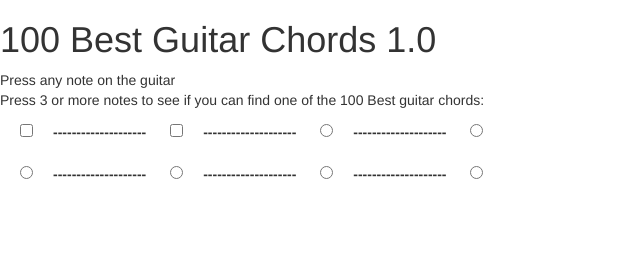
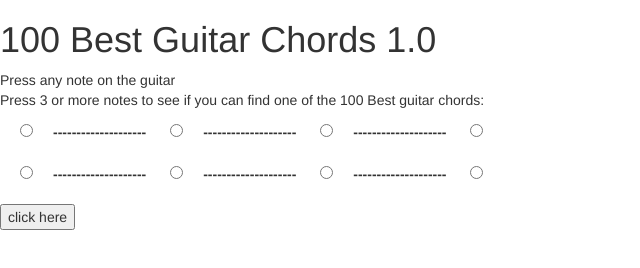
Before and after one commit to jessecallahan/guitar-project, a plain HTML site: page index.html in a window 1280 px wide. Shown: the whole page, without its empty margins (0-640 px from the left). Drawn offline with Linux system fonts and the light colour scheme.

Commit message:
adds radio input types, adds buttons, makes sure everything appends correctly

```diff
--- a/index.html
+++ b/index.html
@@ -12,17 +12,19 @@
     Press 3 or more notes to see if you can find one of the 100 Best guitar chords:
   </p>
 
+  <form id = "in">
+
 <div id="two" class="row">
     	<div class="col-lg-12">
     		<div class="form-group">
     			<label class='submit'>
-    		<input type="checkbox" class = "cehckbox checkbox-circle name="a2" value="a2" >--------------------</label>
+    		<input type="radio" class = "submit" name= "secondstring" value="a2">--------------------</label>
     		<label class='submit'>
-    		<input type="checkbox" name="b2" value="b2" >--------------------</label>
+    		<input type="radio" name="secondstring" value="b2" >--------------------</label>
     		<label class='submit'>
-    		<input type="radio" name="c2" value="c2" >--------------------</label>
+    		<input type="radio" name="secondstring" value="c2" >--------------------</label>
     		<label class='submit'>
-    		<input type="radio" name="d2" value="d2" ></label>
+    		<input type="radio" name="secondstring" value="d2" ></label>
 <!-- <Label is here for placement of error message-> -->
     	<label for="ownership" class="error" style="display:none;">Not 3 or more notes</label>
         </div>
@@ -33,19 +35,22 @@
     <div class="col-lg-12">
         <div class="form-group">
             <label class='submit'>
-                <input type="radio" name="a1" value="a1" >--------------------</label>
+                <input type="radio" name="firststring" value="a1" >--------------------</label>
                 <label class='submit'>
-                <input type="radio" name="b1" value="b1" >--------------------</label>
+                <input type="radio" name="firststring" value="b1" >--------------------</label>
                 <label class='submit'>
-                <input type="radio" name="c1" value="c1" >--------------------</label>
+                <input type="radio" name="firststring" value="c1" >--------------------</label>
                 <label class='submit'>
-                <input type="radio" name="d1" value="d1" ></label>
+                <input type="radio" name="firststring" value="d1" ></label>
 <!-- <Label is here for placement of error message-> -->
     <label for="ownership" class="error" style="display:none;">Not 3 or more notes</label>
     </div>
     </div>
 </div>
 </div>
+<button type="submit" value="submit" >click here</button>
+</form>
+
 
 <!-- <button class = "input">press</button> -->
 
--- a/js/scripts.js
+++ b/js/scripts.js
@@ -1,16 +1,19 @@
 
 
   $(document).ready(function() {
-    $(".submit").click(function(event) {
+    $("form#in").submit(function(event) {
       event.preventDefault();
 
-    //   var GuiTar = $("input#enter").val();
+      var secondString = $("input:radio[name=secondstring]:checked").val();
+
+      var firstString = $("input:radio[name=firststring]:checked").val();
 
     // if (GuiTar == val "a2"){
     //     $(".output").append("F#")
 
     //     else {
-            $(".output").append("I don't know")
+            $(".output").append(secondString);
+            $(".output").append(firstString);
         // }
 
 
```
